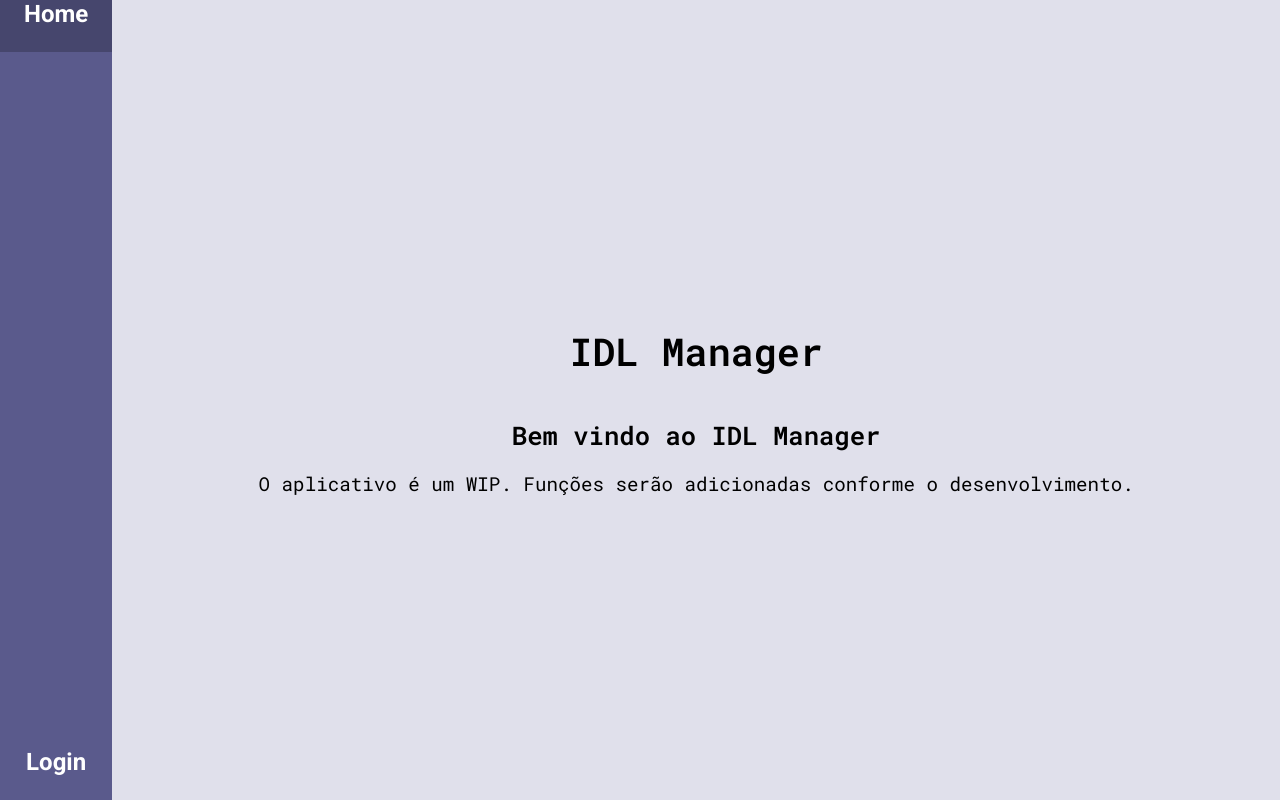
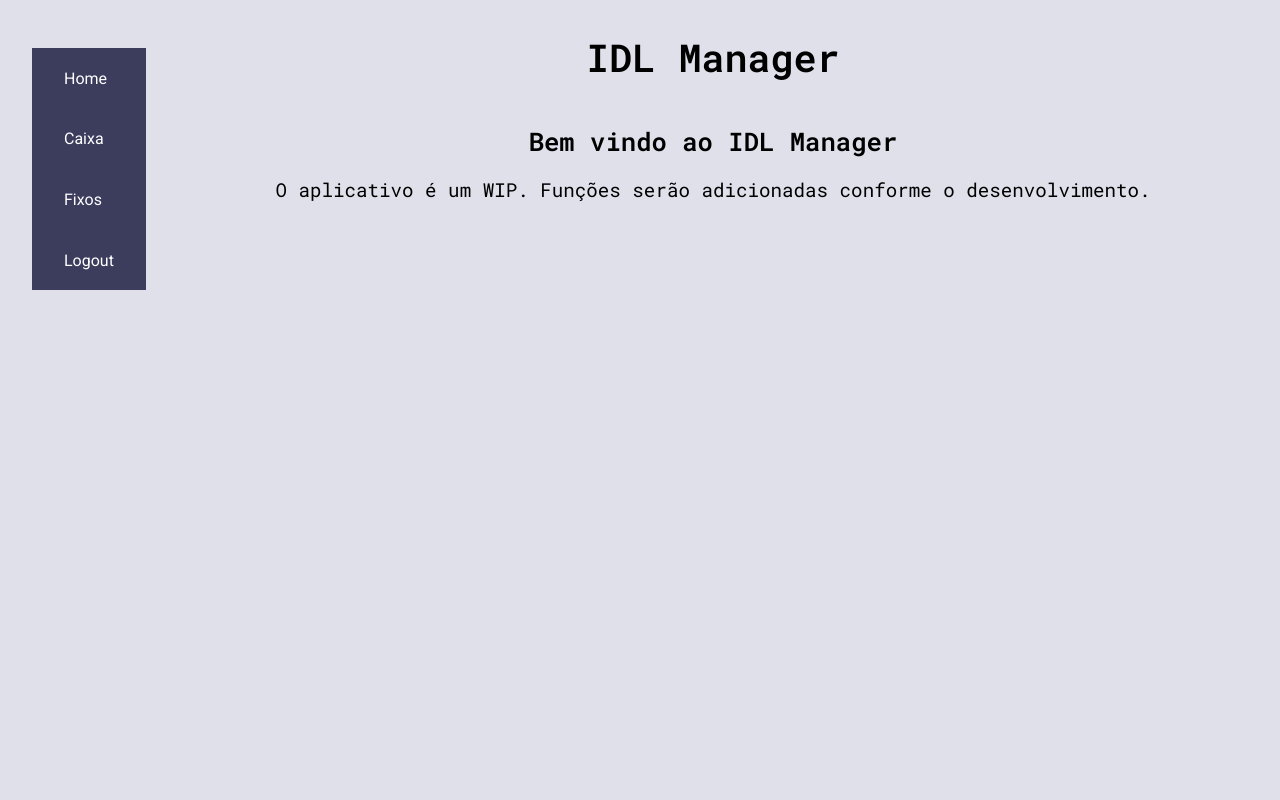
Before and after one commit to GSSiqueira/idl-web, a React (Create React App) app: page / in a window 1280 px wide. Built offline with nearby package versions, Linux system fonts and the light colour scheme.

Commit message:
New sidebar and initial flux page

```diff
--- a/src/App.css
+++ b/src/App.css
@@ -130,15 +130,16 @@ body {
 }
 
 .container {
-  max-width: 90vw;
+  padding-left: 5%;
+  padding-right: 5%;
 }
 
 :root {
-  --header-color: #5a5a8c;
-  --header-color-hover: #46466d;
+  --header-color: #3c3c5d;
+  --header-color-hover: #28283e;
 }
 
-@media (min-width: 900px) {
+@media (min-width: 1024px) {
   #root {
     display: flex;
     flex-direction: row;
--- a/src/App.tsx
+++ b/src/App.tsx
@@ -2,11 +2,13 @@ import React from 'react';
 import './App.css';
 import { Switch, Route } from 'react-router-dom';
 import Home from './pages/Home';
+import Flux from './pages/Flux';
 
 function App() {
   return (
     <Switch>
       <Route path="/" component={Home} exact />
+      <Route path="/caixa" component={Flux} />
     </Switch>
   );
 }
--- a/src/components/Header/index.tsx
+++ b/src/components/Header/index.tsx
@@ -11,8 +11,18 @@ function Header() {
           <li>
             <Link to="/">Home</Link>
           </li>
+
+          <li>
+            <Link to="/caixa">Caixa</Link>
+          </li>
+
+          <li>
+            <Link to="/">Fixos</Link>
+          </li>
+          <li>
+            <Link to="/">Logout</Link>
+          </li>
         </ul>
-        <Link to="/">Login</Link>
       </nav>
     </header>
   );
--- a/src/components/Header/styles.css
+++ b/src/components/Header/styles.css
@@ -3,29 +3,56 @@ nav {
   flex-flow: row;
   justify-content: space-between;
   align-items: center;
-  height: 3rem;
   background-color: var(--header-color);
   overflow: hidden;
 }
 
+nav ul {
+  display: flex;
+  flex-direction: row;
+  justify-content: space-between;
+  align-items: center;
+  padding: 0;
+}
+nav li {
+  margin: 0.8rem 0;
+}
+
 nav a {
-  font: 700 1.5rem 'Roboto';
+  font: 700 1.3rem 'Roboto';
   color: white;
   text-decoration: none;
-  padding: 1.5rem;
+  padding: 0.8rem 1.2rem;
   transition: background-color 300ms;
-}
-nav a:hover {
-  background-color: var(--header-color-hover);
+  justify-content: center;
 }
 
-@media (min-width: 900px) {
-  header {
+@media (min-width: 1024px) {
+  nav {
+    max-height: 90%;
+    max-width: 20vw;
+    flex-flow: column nowrap;
+    margin-top: 3rem;
+    margin-left: 2rem;
+    justify-content: flex-start;
+    z-index: 1;
   }
-  nav {
-    height: 100vh;
-    max-width: 10vw;
+
+  nav ul {
     flex-direction: column;
+    justify-content: space-evenly;
+    align-items: stretch;
+  }
+  nav li {
     margin: 0;
   }
+  nav a {
+    display: block;
+    padding: 1.3rem 2rem;
+    font: 400 1rem 'Roboto';
+    width: 100%;
+  }
+  nav a:hover {
+    background-color: var(--header-color-hover);
+  }
 }
--- /dev/null
+++ b/src/pages/Flux/index.tsx
@@ -0,0 +1,22 @@
+import React from 'react';
+
+import './styles.css';
+import Header from '../../components/Header';
+
+function Flux() {
+  return (
+    <>
+      <Header />
+      <main className="container">
+        <h1 className="main-title">Pagina de Controle de Caixa</h1>
+        <form>
+          <h2>Nova entrada:</h2>
+          <label>Valor</label>
+          <input type="number" />
+        </form>
+      </main>
+    </>
+  );
+}
+
+export default Flux;
--- a/src/pages/Home/styles.css
+++ b/src/pages/Home/styles.css
@@ -2,7 +2,7 @@ main {
   display: flex;
   flex-flow: column;
   align-items: center;
-  justify-content: center;
+  justify-content: flex-start;
   margin: 0 auto;
 }
 
```
Also changed, not shown: src/pages/Flux/styles.css (added).
